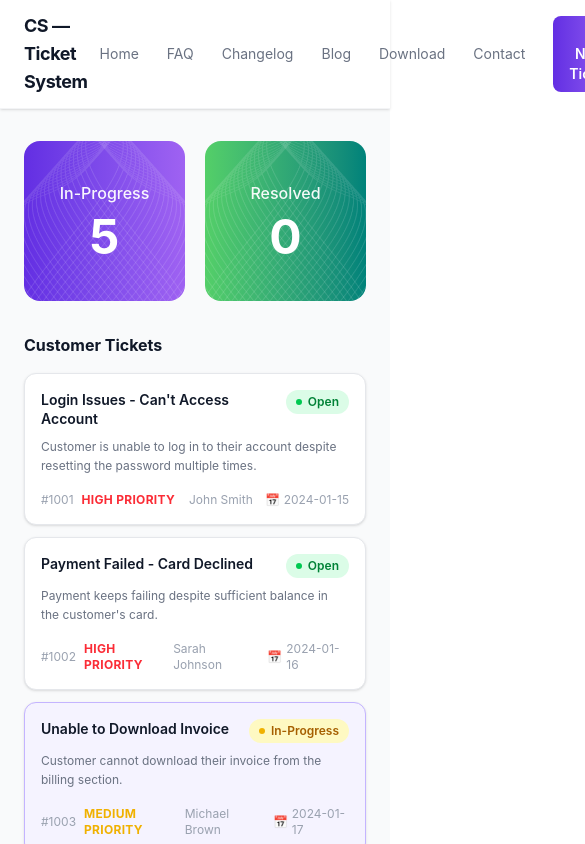
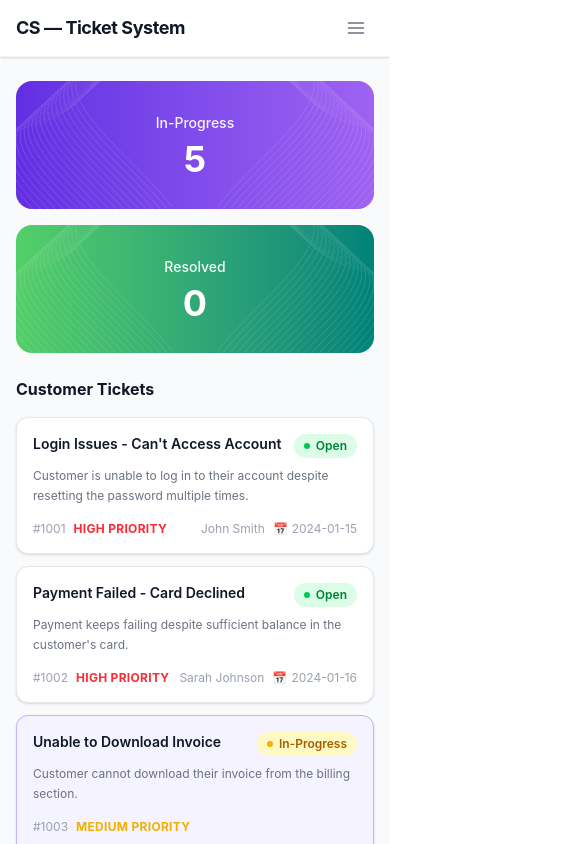
Before and after one commit to md-sazzadul/customer-support-zone, a React (Vite) app: page / in a window 390 px wide. Shown: the top 844 px of the page, 585 px wide, since content can reach past the window. Built offline with nearby package versions, Linux system fonts and the light colour scheme.

Commit message:
make the ui fully responsive

```diff
--- a/src/App.jsx
+++ b/src/App.jsx
@@ -64,8 +64,8 @@ function AppContent() {
     <div className="min-h-screen bg-gray-50">
       <Navbar />
 
-      <div className="max-w-7xl mx-auto px-6 pt-8 pb-0">
-        <div className="grid grid-cols-2 gap-5 mb-8">
+      <div className="max-w-7xl mx-auto px-4 sm:px-6 pt-6 sm:pt-8 pb-0">
+        <div className="grid grid-cols-1 sm:grid-cols-2 gap-4 sm:gap-5 mb-6 sm:mb-8">
           <Banner
             title="In-Progress"
             count={inProgressItems.length}
@@ -79,8 +79,8 @@ function AppContent() {
         </div>
       </div>
 
-      <div className="max-w-7xl mx-auto px-6 pb-12">
-        <div className="grid grid-cols-1 lg:grid-cols-3 gap-8 items-start">
+      <div className="max-w-7xl mx-auto px-4 sm:px-6 pb-12">
+        <div className="grid grid-cols-1 lg:grid-cols-3 gap-6 lg:gap-8 items-start">
           <div className="lg:col-span-2">
             <TicketList
               tickets={visibleTickets}
--- a/src/component/Banner/Banner.jsx
+++ b/src/component/Banner/Banner.jsx
@@ -9,25 +9,23 @@ const Banner = ({ title, count, type }) => {
 
   return (
     <div
-      className={`relative rounded-2xl px-8 py-10 text-white text-center bg-linear-to-r ${bgColor} overflow-hidden`}
+      className={`relative rounded-2xl px-6 sm:px-8 py-8 sm:py-10 text-white text-center bg-linear-to-r ${bgColor} overflow-hidden`}
     >
-      {/* Vector Background */}
       <img
         src={vector1}
         alt=""
         className="absolute left-0 top-0 h-full pointer-events-none select-none"
       />
-
       <img
         src={vector2}
         alt=""
         className="absolute right-0 top-0 h-full pointer-events-none select-none"
       />
-
-      {/* Content */}
       <div className="relative z-10">
-        <h3 className="text-base font-medium mb-2 opacity-95">{title}</h3>
-        <p className="text-5xl font-bold leading-none">{count}</p>
+        <h3 className="text-sm sm:text-base font-medium mb-2 opacity-95">
+          {title}
+        </h3>
+        <p className="text-4xl sm:text-5xl font-bold leading-none">{count}</p>
       </div>
     </div>
   );
--- a/src/component/Footer/Footer.jsx
+++ b/src/component/Footer/Footer.jsx
@@ -7,27 +7,25 @@ import {
 
 const Footer = () => {
   return (
-    <footer className="bg-black text-gray-400 pt-16 pb-8">
-      <div className="max-w-7xl mx-auto px-6">
+    <footer className="bg-black text-gray-400 pt-12 pb-8">
+      <div className="max-w-7xl mx-auto px-4 sm:px-6">
         {/* Top Section */}
-        <div className="grid grid-cols-1 md:grid-cols-6 gap-10">
+        <div className="grid grid-cols-1 sm:grid-cols-2 lg:grid-cols-6 gap-8 lg:gap-10">
           {/* Logo + Description */}
-          <div className="md:col-span-2">
+          <div className="sm:col-span-2 lg:col-span-2">
             <h2 className="text-white font-bold text-xl mb-4 tracking-tight">
               CS — Ticket System
             </h2>
-
             <p className="text-sm leading-relaxed text-gray-400 max-w-xs">
-              Lorem Ipsum is simply dummy text of the printing and typesetting
-              industry. Lorem Ipsum has been the industry’s standard dummy text
-              ever since the 1500s.
+              We help support teams stay on top of customer issues — from the
+              first report to full resolution. Fast, organised, and built for
+              real workflows.
             </p>
           </div>
 
           {/* Company */}
           <div>
             <h3 className="text-white font-semibold text-sm mb-5">Company</h3>
-
             <ul className="space-y-3 text-sm">
               {["About Us", "Our Mission", "Contact Sales"].map((item) => (
                 <li
@@ -43,7 +41,6 @@ const Footer = () => {
           {/* Services */}
           <div>
             <h3 className="text-white font-semibold text-sm mb-5">Services</h3>
-
             <ul className="space-y-3 text-sm">
               {["Products & Services", "Customer Stories", "Download Apps"].map(
                 (item) => (
@@ -63,7 +60,6 @@ const Footer = () => {
             <h3 className="text-white font-semibold text-sm mb-5">
               Information
             </h3>
-
             <ul className="space-y-3 text-sm">
               {["Privacy Policy", "Terms & Conditions", "Join Us"].map(
                 (item) => (
@@ -83,25 +79,24 @@ const Footer = () => {
             <h3 className="text-white font-semibold text-sm mb-5">
               Social Links
             </h3>
-
             <ul className="space-y-3 text-sm">
               <li className="flex items-center gap-3 hover:text-white cursor-pointer transition-colors">
                 <span className="flex items-center justify-center w-6 h-6 rounded-full bg-gray-700 text-white text-xs shrink-0">
                   <FaXTwitter />
                 </span>
-                @CS — Ticket System
+                @CS_Tickets
               </li>
               <li className="flex items-center gap-3 hover:text-white cursor-pointer transition-colors">
                 <span className="flex items-center justify-center w-6 h-6 rounded-full bg-blue-700 text-white text-xs shrink-0">
                   <FaLinkedin />
                 </span>
-                @CS — Ticket System
+                CS Ticket System
               </li>
               <li className="flex items-center gap-3 hover:text-white cursor-pointer transition-colors">
                 <span className="flex items-center justify-center w-6 h-6 rounded-full bg-blue-600 text-white text-xs shrink-0">
                   <FaFacebook />
                 </span>
-                @CS — Ticket System
+                CS Ticket System
               </li>
               <li className="flex items-center gap-3 hover:text-white cursor-pointer transition-colors">
                 <span className="flex items-center justify-center w-6 h-6 rounded-full bg-red-600 text-white text-xs shrink-0">
@@ -114,7 +109,7 @@ const Footer = () => {
         </div>
 
         {/* Divider */}
-        <div className="border-t border-gray-800 mt-12 pt-6 text-center text-sm text-gray-500">
+        <div className="border-t border-gray-800 mt-10 pt-6 text-center text-sm text-gray-500">
           © 2025 CS — Ticket System. All rights reserved.
         </div>
       </div>
--- a/src/component/Navbar/Navbar.jsx
+++ b/src/component/Navbar/Navbar.jsx
@@ -1,12 +1,20 @@
+import { useState } from "react";
+import { FiMenu, FiX } from "react-icons/fi";
+
 const Navbar = () => {
+  const [menuOpen, setMenuOpen] = useState(false);
+
   return (
-    <div className="flex items-center px-6 py-3 bg-white border-b border-gray-100 shadow-sm">
-      <div className="flex-1">
-        <a className="text-lg font-bold text-gray-900 tracking-tight cursor-pointer">
+    <nav className="bg-white border-b border-gray-100 shadow-sm">
+      <div className="max-w-7xl mx-auto px-4 sm:px-6">
+        <div className="flex items-center justify-between h-14">
+          {/* Logo */}
+          <a className="text-lg font-bold text-gray-900 tracking-tight cursor-pointer shrink-0">
             CS — Ticket System
           </a>
-      </div>
-      <div className="flex items-center gap-1">
+
+          {/* Desktop nav */}
+          <div className="hidden md:flex items-center gap-1">
             {["Home", "FAQ", "Changelog", "Blog", "Download", "Contact"].map(
               (item) => (
                 <a
@@ -22,7 +30,39 @@ const Navbar = () => {
               + New Ticket
             </button>
           </div>
+
+          {/* Mobile hamburger */}
+          <button
+            className="md:hidden p-2 rounded-md text-gray-500 hover:text-gray-900 hover:bg-gray-100 transition-colors"
+            onClick={() => setMenuOpen((o) => !o)}
+            aria-label="Toggle menu"
+          >
+            {menuOpen ? <FiX size={20} /> : <FiMenu size={20} />}
+          </button>
         </div>
+      </div>
+
+      {/* Mobile dropdown */}
+      {menuOpen && (
+        <div className="md:hidden border-t border-gray-100 bg-white px-4 pb-4 pt-2 flex flex-col gap-1">
+          {["Home", "FAQ", "Changelog", "Blog", "Download", "Contact"].map(
+            (item) => (
+              <a
+                key={item}
+                href="#"
+                className="px-3 py-2 text-sm text-gray-600 hover:text-gray-900 hover:bg-gray-50 rounded-md transition-colors"
+                onClick={() => setMenuOpen(false)}
+              >
+                {item}
+              </a>
+            ),
+          )}
+          <button className="mt-2 px-4 py-2 rounded-lg text-sm font-semibold text-white bg-linear-to-r from-[#632EE3] to-[#9F62F2] hover:opacity-90 transition-opacity cursor-pointer text-center">
+            + New Ticket
+          </button>
+        </div>
+      )}
+    </nav>
   );
 };
 
--- a/src/component/TaskStatus/TaskStatus.jsx
+++ b/src/component/TaskStatus/TaskStatus.jsx
@@ -1,11 +1,16 @@
 const TaskStatus = ({ taskStatusItems, resolvedItems, onComplete }) => {
   return (
     <div>
-      <h2 className="text-base font-bold text-gray-900 mb-4">Task Status</h2>
+      <h2 className="text-base font-bold text-gray-900 mb-1">Task Status</h2>
 
-      {taskStatusItems.length === 0 && (
+      {taskStatusItems.length === 0 ? (
         <p className="text-xs text-gray-400 mb-5">
           Click a ticket card to move it to In-Progress
+        </p>
+      ) : (
+        <p className="text-xs text-gray-400 mb-5">
+          {taskStatusItems.length} ticket{taskStatusItems.length > 1 ? "s" : ""}{" "}
+          in progress
         </p>
       )}
 
--- a/src/component/TicketCard/TicketCard.jsx
+++ b/src/component/TicketCard/TicketCard.jsx
@@ -39,14 +39,12 @@ const TicketCard = ({ ticket, onCardClick, ticketStatuses }) => {
   return (
     <div
       onClick={() => !isResolved && onCardClick(ticket)}
-      className={`rounded-xl p-4 transition-all duration-150 border shadow-sm
-        ${cardBorder}`}
+      className={`rounded-xl p-4 transition-all duration-150 border shadow-sm ${cardBorder}`}
     >
       <div className="flex justify-between items-start gap-2 mb-2">
         <h3 className="text-sm font-semibold text-gray-900 leading-snug flex-1">
           {ticket.title}
         </h3>
-
         <span
           className={`inline-flex items-center gap-1.5 text-xs font-semibold px-2.5 py-1 rounded-full whitespace-nowrap shrink-0 ${statusClasses}`}
         >
@@ -57,7 +55,7 @@ const TicketCard = ({ ticket, onCardClick, ticketStatuses }) => {
 
       <p className="text-xs text-gray-500 leading-relaxed mb-4">{shortDesc}</p>
 
-      <div className="flex justify-between items-center text-xs">
+      <div className="flex flex-wrap justify-between items-center text-xs gap-y-2">
         <div className="flex items-center gap-2">
           <span className="text-gray-400">#{ticket.id}</span>
           <span
@@ -66,7 +64,7 @@ const TicketCard = ({ ticket, onCardClick, ticketStatuses }) => {
             {ticket.priority} priority
           </span>
         </div>
-        <div className="flex items-center gap-3 text-gray-400">
+        <div className="flex flex-wrap items-center gap-2 sm:gap-3 text-gray-400">
           <span>{ticket.customer}</span>
           <span className="flex items-center gap-1">
             <span>📅</span>
```
Lines whose indentation alone changed are shown as unchanged.
